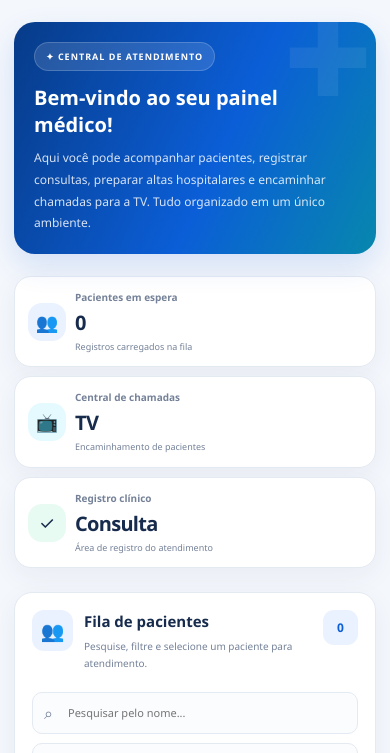
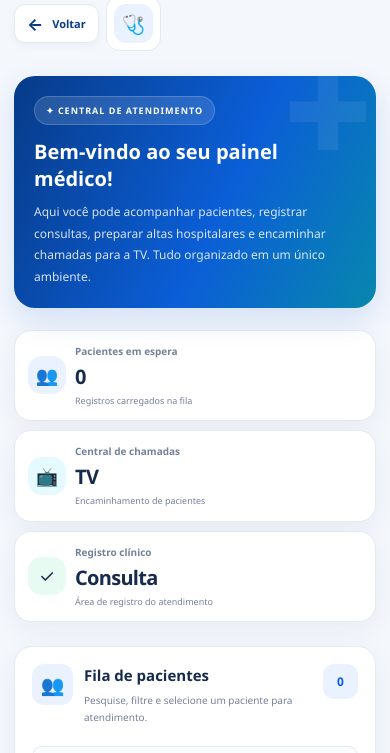
Before and after one commit to eudzinzx/sentinela, a website: page frontend/medico.html in a window 390 px wide. Shown: the part 347-1100 px from the top of the page. Drawn offline with Linux system fonts and the light colour scheme; no server answers.

Commit message:
Update medico.html

```diff
--- a/frontend/medico.html
+++ b/frontend/medico.html
@@ -233,6 +233,8 @@
     .topbar-right {
       display: flex;
       align-items: center;
+      justify-content: flex-end;
+      flex-wrap: wrap;
       gap: 10px;
     }
 
@@ -271,6 +273,38 @@
       margin-top: 4px;
       color: var(--cinza);
       font-size: 10px;
+    }
+
+    /* BOTÃO VOLTAR */
+
+    .btn-voltar {
+      display: inline-flex;
+      justify-content: center;
+      align-items: center;
+      gap: 9px;
+      flex-shrink: 0;
+      text-decoration: none;
+      color: var(--azul-escuro);
+      background: white;
+      border: 1px solid var(--borda);
+      border-radius: 11px;
+      padding: 12px 15px;
+      font-size: 12px;
+      font-weight: 700;
+      box-shadow: 0 3px 10px rgba(20, 50, 90, .04);
+      cursor: pointer;
+      transition: .2s;
+    }
+
+    .btn-voltar:hover {
+      color: var(--azul);
+      border-color: #a9caff;
+      transform: translateY(-2px);
+    }
+
+    .btn-voltar span {
+      font-size: 17px;
+      line-height: 1;
     }
 
     /* BANNER */
@@ -650,11 +684,18 @@
       font-size: 11px;
       font-weight: 800;
       transition: .2s;
+      cursor: pointer;
     }
 
     .button:hover {
       filter: brightness(.97);
       transform: translateY(-1px);
+    }
+
+    .button:disabled {
+      opacity: .65;
+      cursor: not-allowed;
+      transform: none;
     }
 
     .button-primary {
@@ -878,8 +919,17 @@
         align-items: flex-start;
       }
 
+      .topbar-right {
+        gap: 7px;
+      }
+
       .date-box {
         display: none;
+      }
+
+      .btn-voltar {
+        padding: 10px 12px;
+        font-size: 11px;
       }
 
       .stats {
@@ -909,6 +959,15 @@
     }
 
     @media (max-width: 480px) {
+      .topbar {
+        flex-direction: column;
+      }
+
+      .topbar-right {
+        width: 100%;
+        justify-content: flex-start;
+      }
+
       .profile {
         padding: 7px;
       }
@@ -1025,6 +1084,18 @@
       </div>
 
       <div class="topbar-right">
+
+        <!-- BOTÃO VOLTAR ADICIONADO -->
+        <button
+          type="button"
+          class="btn-voltar"
+          onclick="voltarPagina()"
+          aria-label="Voltar para a página anterior"
+        >
+          <span aria-hidden="true">←</span>
+          Voltar
+        </button>
+
         <div class="date-box">
           <div class="date-icon">📅</div>
           <div>
@@ -1319,6 +1390,19 @@
 <script>
   let pacientesAtuais = [];
   let pacienteSelecionadoIndex = null;
+
+  /* BOTÃO VOLTAR */
+
+  function voltarPagina() {
+    if (window.history.length > 1) {
+      window.history.back();
+    } else {
+      mostrarMensagem(
+        "Não existe uma página anterior nesta navegação.",
+        "error"
+      );
+    }
+  }
 
   /* UTILITÁRIOS */
 
```
